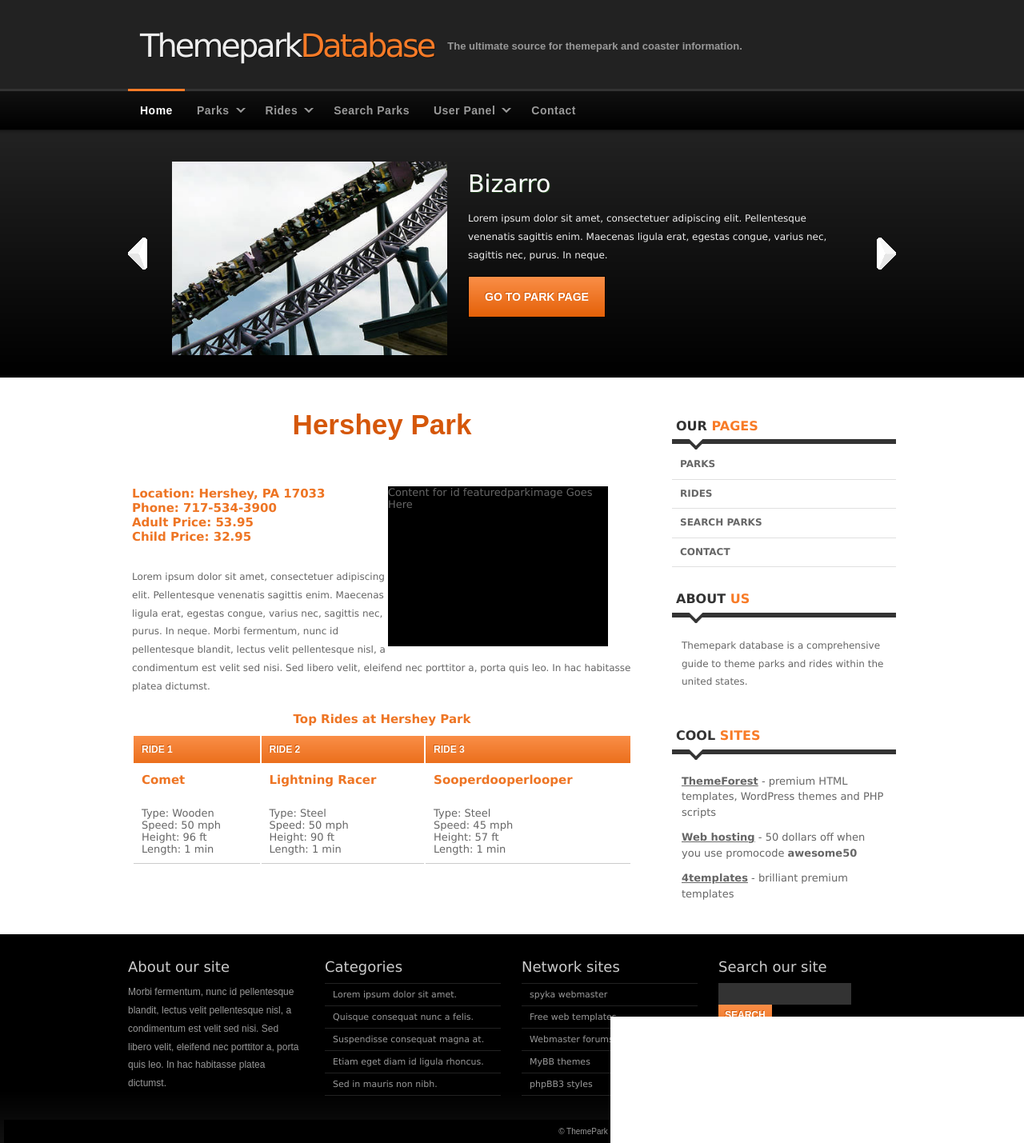
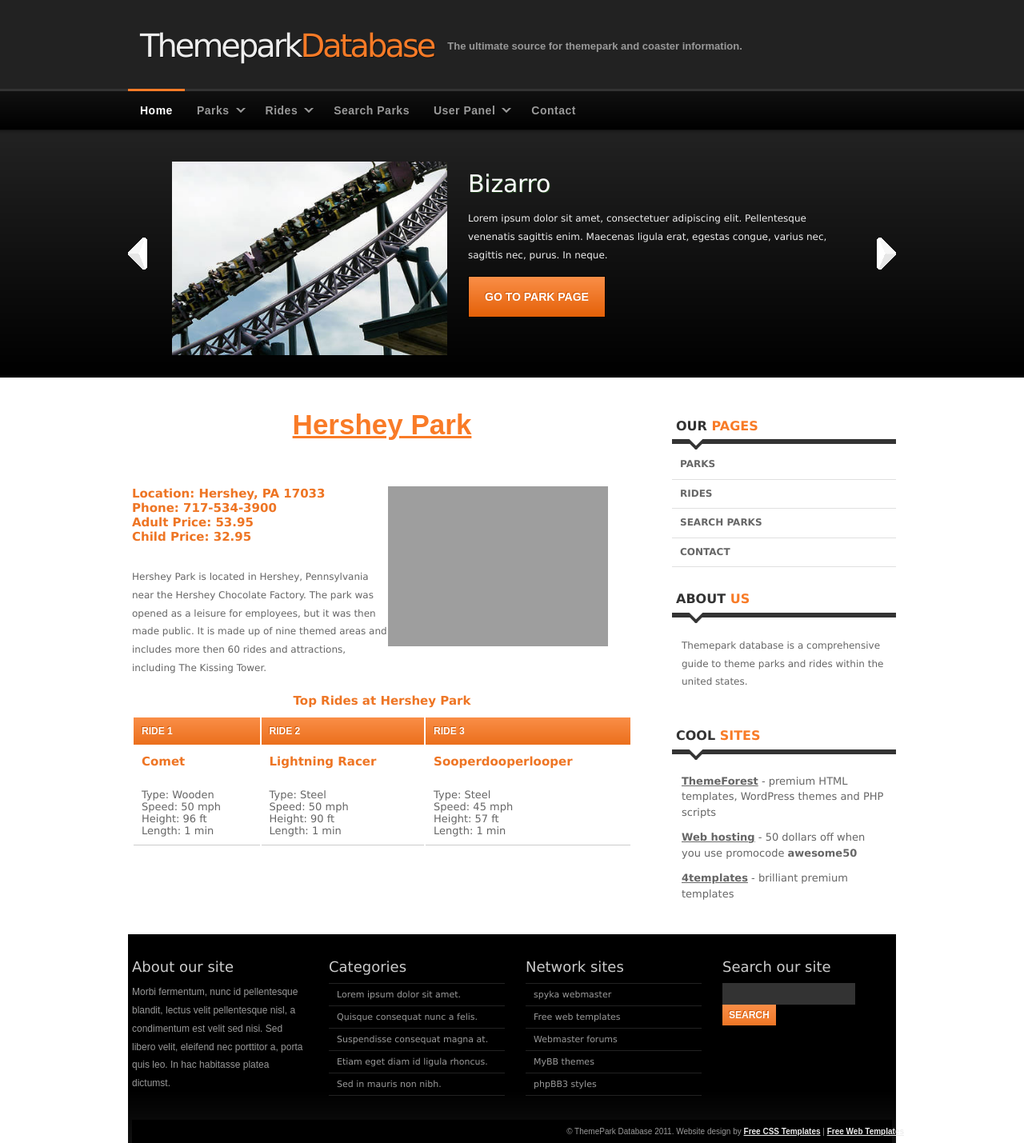
Before and after one commit to rroyste2/themeparkdb, a PHP site: page / in a window 1280 px wide. Shown: the whole page at 80% size. Run offline with PHP 8.4, Linux system fonts and the light colour scheme; data comes from the database, SQL or seed files in the repository; grey boxes are pictures that could not be loaded.

Commit message:
deleted:    bizarro.jpg 	modified:   db_connect.php 	modified:   footer.php 	modified:   index.php 	modified:   park.php 	new file:   sidebar.php 	modified:   themeparks.sql

```diff
--- a/db_connect.php
+++ b/db_connect.php
@@ -1,5 +1,5 @@
 <?php
 $db = mysqli_connect('localhost', 'themeguru', 'parks', 'themeparks')
 
-or die ("ERROR: connecting to mysql server!");
+or die (mysqli_error());
 ?>
--- a/footer.php
+++ b/footer.php
@@ -31,7 +31,8 @@
 
                 <li><a href="http://www.spyka.net/forums" title="webmaster forums">Webmaster forums</a></li>
                 <li><a href="http://www.awesomestyles.com/mybb-themes" title="mybb themes">MyBB themes</a></li>
-</ul>
+                <li><a href="http://www.awesomestyles.com" title="free phpbb3 themes">phpBB3 styles</a></li>
+            </ul>
         </div>
 
         <div class="footer-box end-footer-box">
@@ -50,6 +51,6 @@
     <div id="footer-links">
 
     <!-- A link to http://www.spyka.net must remain. To remove link see http://www.spyka.net/licensing -->
-            <p>&copy; YourSite 2010. Website design by <a href="http://www.spyka.net">Free CSS Templates</a> | <a href="http://www.justfreetemplates.com">Free Web Templates</a></p>
+            <p>&copy; ThemePark Database 2011. Website design by <a href="http://www.spyka.net">Free CSS Templates</a> | <a href="http://www.justfreetemplates.com">Free Web Templates</a></p>
     </div>
 </div>
--- a/index.php
+++ b/index.php
@@ -101,34 +101,37 @@ License: Creative Commons Attribution
                 <div class="box">
                     <p>
                       <?php
-                    	$query = "SELECT park_name FROM general_info ORDER BY RAND() LIMIT 1";
+                    	$query = "SELECT park_id FROM general_info ORDER BY RAND() LIMIT 1";
                     	$result = mysqli_query($db, $query)or die("Error Querying Database");
                     	$row = mysqli_fetch_array($result);
-                    	$park = $row['park_name'];
-						$query = "SELECT * FROM general_info WHERE park_name = '$park'";
+                    	$id = $row['park_id'];
+						$query = "SELECT * FROM general_info WHERE park_id = '$id'";
 						$result = mysqli_query($db, $query) or die ("Error Querying Database - feature");
 						while($row = mysqli_fetch_array($result)){
+							$park = $row['Park_Name'];
 							$city = $row['City'];
 							$state = $row['State'];
 							$zip = $row['Zipcode'];
 							$adult = $row['adult_price'];
 							$child = $row['children_price'];
 							$phone = $row['Phone_Number'];
+							$about = $row['about'];
+							$picture = $row['picture'];
+							$url = $row['url'];
 						}
 					?>
                     <?php
-						echo "<h1><center>" . $park . "</center><br /></h1>
+						echo "<h1><center><a href='$url'>" . $park . "</a></center><br /></h1>
                     	 	<p>
-                    	 	<div id=featuredparkimage>Content for  id featuredparkimage Goes Here</div>
+                    	 	<div id=featuredparkimage><img src='$picture' width='275' height='200' /></div>
                     		<h4>Location: " . $city . ", " .  $state . " " . $zip . "<br />
                     		Phone: " . $phone . "<br />
                     		Adult Price: " . $adult . "<br />
                     		Child Price: " . $child . "<br /></h4>
                     		</p>";
-                    	echo "<p>Lorem ipsum dolor sit amet, consectetuer adipiscing elit. Pellentesque venenatis sagittis enim. Maecenas ligula erat, egestas congue, varius nec, sagittis nec, purus. In neque. Morbi fermentum, nunc id pellentesque blandit, lectus velit pellentesque nisl, a condimentum est velit sed nisi. Sed libero velit, eleifend nec porttitor a, porta quis leo. In hac habitasse platea dictumst.</p>";
-						echo "</p>";
+                    	echo "<p>$about</p>";
 						echo "<h4><center>Top Rides at $park</h4>";
-                		$query = "SELECT * FROM rollercoaster r INNER JOIN general_info g ON g.Park_name = r.Park where g.Park_name = '$park' ORDER BY RAND() LIMIT 3";
+                		$query = "SELECT * FROM rollercoaster r INNER JOIN general_info g ON g.Park_name = r.Park where g.Park_id = '$id' ORDER BY RAND() LIMIT 3";
 
   						$result = mysqli_query($db, $query)
    							or die("Error Querying Database");
@@ -148,97 +151,14 @@ License: Creative Commons Attribution
                     </p>
               </div>
         </div>
-
-        <div class="sidebar">
-            <ul>
-               <li>
-                    <h4><span>Our <strong>Pages</strong></span></h4>
-                    <ul class="blocklist">
-                        <li><a href="parks.php">Parks</a></li>
-                        <li><a href="rides.php">Rides</a></li>
-                        <li><a href="#">search parks</a></li>
-                        <li><a href="#">Contact</a></li>
-                    </ul>
-              </li>
-
-                <li>
-                    <h4><span>About <strong>Us</strong></span></h4>
-                    <ul>
-                        <li>
-                        	<p style="margin: 0;">Themepark database is a comprehensive guide to theme parks and rides within the united states.</p>
-                        </li>
-                    </ul>
-                </li>
-
-                <li>
-                    <h4 class="h4"><span>Cool <strong>Sites</strong></span></h4>
-                    <ul>
-                        <li><a href="http://www.themeforest.net/?ref=spykawg" title="premium templates"><strong>ThemeForest</strong></a> - premium HTML templates, WordPress themes and PHP scripts</li>
-                        <li><a href="http://www.dreamhost.com/r.cgi?259541" title="web hosting"><strong>Web hosting</strong></a> - 50 dollars off when you use promocode <strong>awesome50</strong></li>
-                        <li><a href="http://www.4templates.com/?aff=spykawg" title="4templates"><strong>4templates</strong></a> - brilliant premium templates</li>
-                    </ul>
-                </li>
-
-            </ul>
-        </div>
+        <?php
+        	include('sidebar.php');
+        ?>
     	<div class="clear"></div>
     </div>
-</div>
- <div id="footer">
-      <div class="footer-content">
-
-        <div class="footer-box">
-            <h4>About our site</h4>
-
-            <p>
-                Morbi fermentum, nunc id pellentesque blandit, lectus velit pellentesque nisl, a condimentum est velit sed nisi. Sed libero velit, eleifend nec porttitor a, porta quis leo. In hac habitasse platea dictumst.
-            </p>
-        </div>
-
-        <div class="footer-box">
-            <h4>Categories</h4>
-
-            <ul>
-              <li><a href="#">Lorem ipsum dolor sit amet.</a></li>
-              <li><a href="#">Quisque consequat nunc a felis.</a></li>
-              <li><a href="#">Suspendisse consequat magna at.</a></li>
-              <li><a href="#">Etiam eget diam id ligula rhoncus.</a></li>
-              <li><a href="#">Sed in mauris non nibh.</a></li>
-
-            </ul>
-        </div>
-
-        <div class="footer-box">
-
-            <h4>Network sites</h4>
-            <ul>
-                <li><a href="http://www.spyka.net" title="spyka Webmaster resources">spyka webmaster</a></li>
-                <li><a href="http://www.justfreetemplates.com" title="free web templates">Free web templates</a></li>
-
-                <li><a href="http://www.spyka.net/forums" title="webmaster forums">Webmaster forums</a></li>
-                <li><a href="http://www.awesomestyles.com/mybb-themes" title="mybb themes">MyBB themes</a></li>
-                <li><a href="http://www.awesomestyles.com" title="free phpbb3 themes">phpBB3 styles</a></li>
-            </ul>
-        </div>
-
-        <div class="footer-box end-footer-box">
-            <h4>Search our site</h4>
-
-            <form action="#" method="get">
-                <p>
-                    <input type="text" id="searchquery" size="18" name="searchterm" />
-
-                    <input type="submit" id="searchbutton" value="Search" class="formbutton" />
-                </p>
-            </form>
-        </div>
-        <div class="clear"></div>
-    </div>
-    <div id="footer-links">
-
-    <!-- A link to http://www.spyka.net must remain. To remove link see http://www.spyka.net/licensing -->
-            <p>&copy; ThemePark Database 2011. Website design by <a href="http://www.spyka.net">Free CSS Templates</a> | <a href="http://www.justfreetemplates.com">Free Web Templates</a></p>
-    </div>
+    <?php
+    	include('footer.php');
+    ?>
 </div>
 </body>
 </html>
--- /dev/null
+++ b/sidebar.php
@@ -0,0 +1,32 @@
+<div class="sidebar">
+            <ul>
+               <li>
+                    <h4><span>Our <strong>Pages</strong></span></h4>
+                    <ul class="blocklist">
+                        <li><a href="parks.php">Parks</a></li>
+                        <li><a href="rides.php">Rides</a></li>
+                        <li><a href="#">search parks</a></li>
+                        <li><a href="#">Contact</a></li>
+                    </ul>
+              </li>
+
+                <li>
+                    <h4><span>About <strong>Us</strong></span></h4>
+                    <ul>
+                        <li>
+                        	<p style="margin: 0;">Themepark database is a comprehensive guide to theme parks and rides within the united states.</p>
+                        </li>
+                    </ul>
+                </li>
+
+                <li>
+                    <h4 class="h4"><span>Cool <strong>Sites</strong></span></h4>
+                    <ul>
+                        <li><a href="http://www.themeforest.net/?ref=spykawg" title="premium templates"><strong>ThemeForest</strong></a> - premium HTML templates, WordPress themes and PHP scripts</li>
+                        <li><a href="http://www.dreamhost.com/r.cgi?259541" title="web hosting"><strong>Web hosting</strong></a> - 50 dollars off when you use promocode <strong>awesome50</strong></li>
+                        <li><a href="http://www.4templates.com/?aff=spykawg" title="4templates"><strong>4templates</strong></a> - brilliant premium templates</li>
+                    </ul>
+                </li>
+
+            </ul>
+        </div>
--- a/themeparks.sql
+++ b/themeparks.sql
@@ -15,10 +15,14 @@ SET SQL_MODE="NO_AUTO_VALUE_ON_ZERO";
 /*!40101 SET @OLD_COLLATION_CONNECTION=@@COLLATION_CONNECTION */;
 /*!40101 SET NAMES utf8 */;
 
+
 --
 -- Database: `themeparks`
 --
-
+DROP DATABASE IF EXISTS themeparks;
+CREATE DATABASE IF NOT EXISTS themeparks;
+GRANT ALL PRIVILEGES ON themeparks.* to 'themeguru'@'localhost' identified by 'parks';
+USE themeparks;
 -- --------------------------------------------------------
 
 --
```
Also changed, not shown: park.php (+8 -5 lines), bizarro.jpg (deleted).
